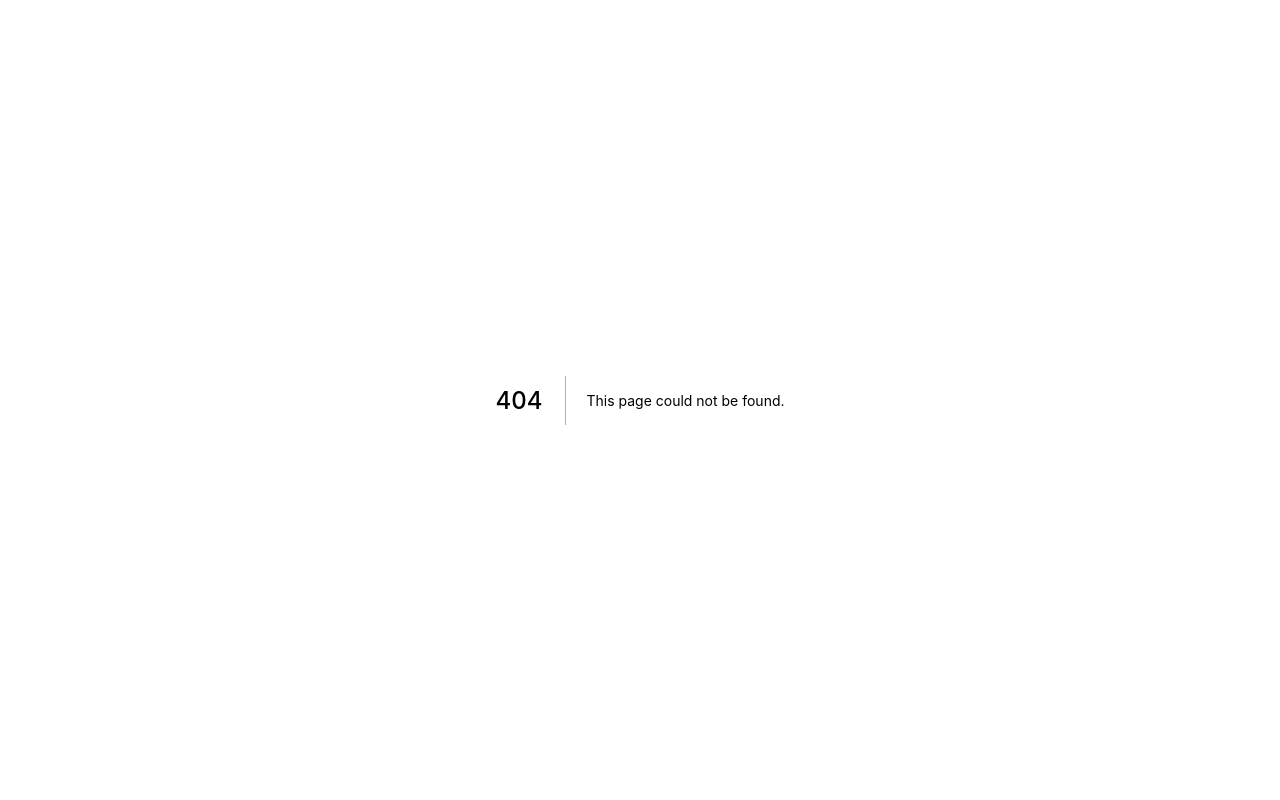
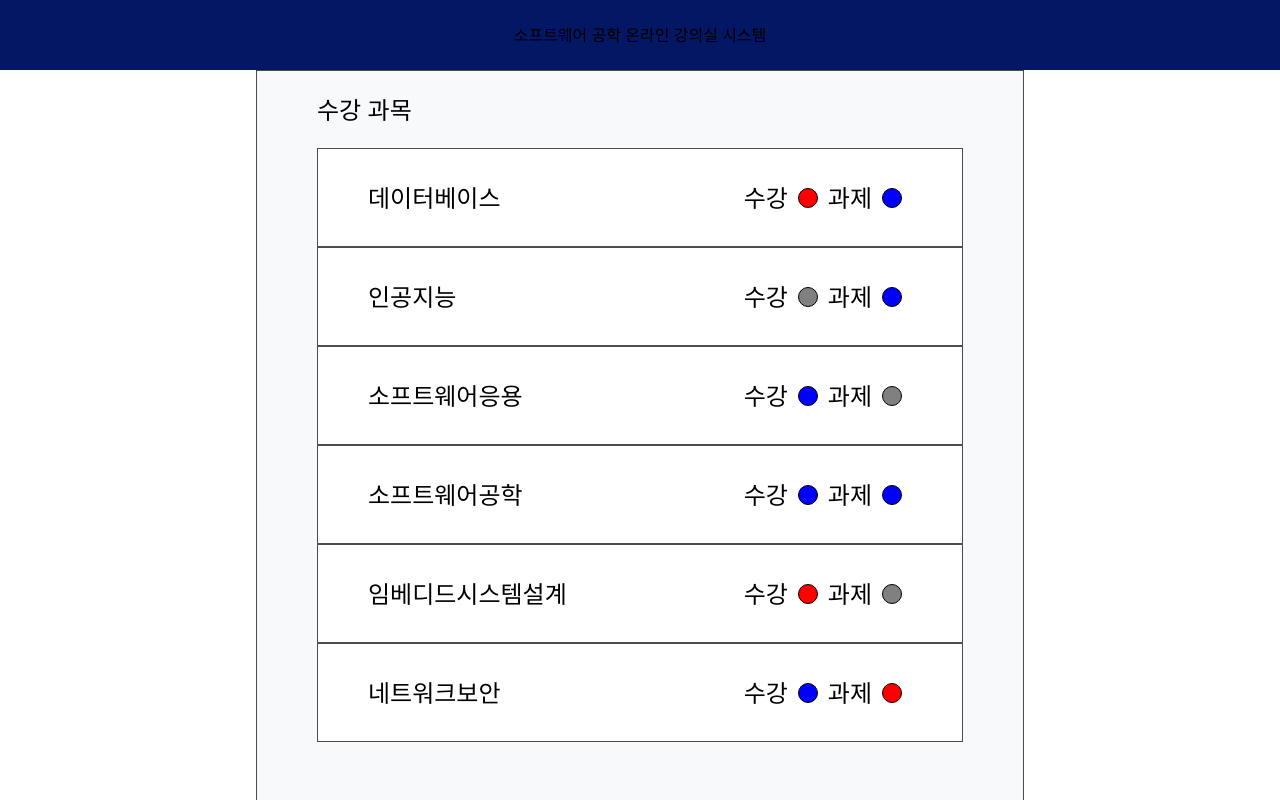
Before and after one commit to dct27300923/SETeam, a Next.js app in the folder frontend/: page /MainPage in a window 1280 px wide. Before the commit this address had no page. Shown: the top 800 px of the page. Built offline with nearby package versions, Linux system fonts and the light colour scheme.

Commit message:
MainPage is uploaded.

```diff
--- /dev/null
+++ b/frontend/components/ContainerComponent.js
@@ -0,0 +1,13 @@
+import styles from "../styles/ContainerComponent.module.css";
+
+
+export default function ContainerComponent(props)
+{
+    return (
+        <section className={styles.section}>
+            <div className={styles.container}>
+                {props.content}
+            </div>
+        </section>
+    );
+}
--- /dev/null
+++ b/frontend/components/MainPage/MainComponent.js
@@ -0,0 +1,65 @@
+import React from 'react';
+import styles from "../../styles/MainComponent.module.css";
+import ContainerComponent from "../ContainerComponent.js"
+import Link from 'next/link';
+
+function MainComponent(props)
+{
+    let lectureList = [];
+
+    for (let i = 0; i < props.lectureInfo.length; i++)
+    {
+        let name = <p className="subjectName">{props.lectureInfo[i]["과목"]}</p>;
+        let status = <div className={styles.status}>
+            <div className={styles.watched}>
+                <p>수강</p>
+                <div className={styles.circle} style={
+                    {
+                        backgroundColor: props.lectureInfo[i]["수강"]==0?"red":(props.lectureInfo[i]["수강"]==1?"grey":"blue")
+                    }
+                }></div>
+            </div>
+            <div className={styles.assignment}>
+                <p>과제</p>
+                <div className={styles.circle} style={
+                    {
+                        backgroundColor: props.lectureInfo[i]["과제"]==0?"red":props.lectureInfo[i]["과제"]==1?"grey":"blue"
+                    }
+                }></div>
+            </div>
+        </div>
+        let content =
+        <Link
+            href={{
+                pathname: '/LecturePage',
+                query: {
+                    id: props.userID,
+                    subject: props.lectureInfo[i]["과목"]
+                }
+            }}
+        >
+            <a>
+                <div className={styles.content}>
+                    {name}
+                    {status}
+                </div>
+            </a>
+        </Link>
+        lectureList.push(content)
+    }
+
+    let mainPage =
+    <>
+    <p style={{
+        padding: "20px 0px"
+    }}>수강 과목</p>
+    <div className={styles.lectureList}>
+        {lectureList}
+    </div>
+    </>;
+    return (
+        <ContainerComponent content={mainPage} />
+    );
+}
+
+export default MainComponent;
--- /dev/null
+++ b/frontend/pages/MainPage.js
@@ -0,0 +1,54 @@
+import Header from "../components/Header"
+import Footer from "../components/Footer"
+import MainComponent from "../components/MainPage/MainComponent.js"
+
+function getLectureInfoFromDB(userID)
+{
+    // 0 = Red, 1 = Gray, 2 = Blue
+    return [
+        {
+            "과목": "데이터베이스",
+            "수강": 0,
+            "과제": 2
+        },
+        {
+            "과목": "인공지능",
+            "수강": 1,
+            "과제": 2
+        },
+        {
+            "과목": "소프트웨어응용",
+            "수강": 2,
+            "과제": 1
+        },
+        {
+            "과목": "소프트웨어공학",
+            "수강": 2,
+            "과제": 2
+        },
+        {
+            "과목": "임베디드시스템설계",
+            "수강": 0,
+            "과제": 1
+        },
+        {
+            "과목": "네트워크보안",
+            "수강": 2,
+            "과제": 0
+        },
+    ];
+}
+
+
+export default function MainPage()
+{
+    return (
+        <>
+            <Header></Header>
+            <MainComponent
+                userID="2017920055"
+                lectureInfo={getLectureInfoFromDB("2017920055")}/>
+            <Footer></Footer>
+        </>
+    );
+}
--- a/frontend/pages/_app.js
+++ b/frontend/pages/_app.js
@@ -1,3 +1,5 @@
+import "../styles/globals.css";
+
 function MyApp({ Component, pageProps }) {
   return <Component {...pageProps} />
 }
--- /dev/null
+++ b/frontend/styles/ContainerComponent.module.css
@@ -0,0 +1,23 @@
+.section
+{
+    position: relative;
+    width: 100vw;
+    min-height: 100vh;
+    display: flex;
+    justify-content: center;
+    align-items: center;
+}
+
+.section .container
+{
+    padding: 0px 60px;
+    background-color: #F7F9FA;
+    position: relative;
+    display: flex;
+    flex-direction: column;
+    width: 60%;
+    min-height: 100vh;
+
+    font-size: 1.5em;
+    border: 1px solid rgba(33,33,33,0.8);
+}
--- /dev/null
+++ b/frontend/styles/MainComponent.module.css
@@ -0,0 +1,58 @@
+.lectureList
+{
+    margin-bottom: 50px;
+    position: relative;
+    width:100%;
+    height:100%;
+}
+
+.lectureList .content
+{
+    padding: 30px 50px;
+    background-color: #fff;
+    position: relative;
+    display: flex;
+    justify-content: space-between;
+    align-items: center;
+    border: 1px solid rgba(33,33,33,0.8);
+}
+
+.lectureList .content .status
+{
+    position: relative;
+    display: flex;
+}
+
+.lectureList .content .status .watched
+{
+    position: relative;
+    display: flex;
+    justify-content: center;
+    align-items: center;
+}
+
+.lectureList .content .status .watched .circle
+{
+    margin: 0px 10px;
+    width: 20px;
+    height: 20px;
+    border: 1px solid black;
+    border-radius: 50%;
+}
+
+.lectureList .content .status .assignment
+{
+    position: relative;
+    display: flex;
+    justify-content: center;
+    align-items: center;
+}
+
+.lectureList .content .status .assignment .circle
+{
+    margin: 0px 10px;
+    width: 20px;
+    height: 20px;
+    border: 1px solid black;
+    border-radius: 50%;
+}
--- /dev/null
+++ b/frontend/styles/globals.css
@@ -0,0 +1,19 @@
+@import url('https://fonts.googleapis.com/css2?family=Poppins:wght@300;400;500;600;700&display=swap');
+
+html,
+body {
+  /* font-family: -apple-system, BlinkMacSystemFont, Segoe UI, Roboto, Oxygen,
+    Ubuntu, Cantarell, Fira Sans, Droid Sans, Helvetica Neue, sans-serif; */
+}
+
+a {
+  color: inherit;
+  text-decoration: none;
+}
+
+* {
+  padding: 0;
+  margin: 0;
+  font-family: 'Poppins', 'sans-serif';
+  box-sizing: border-box;
+}
```
